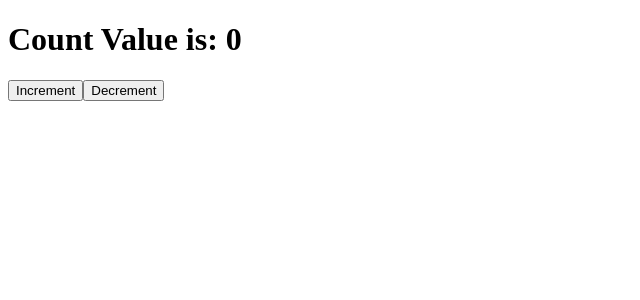
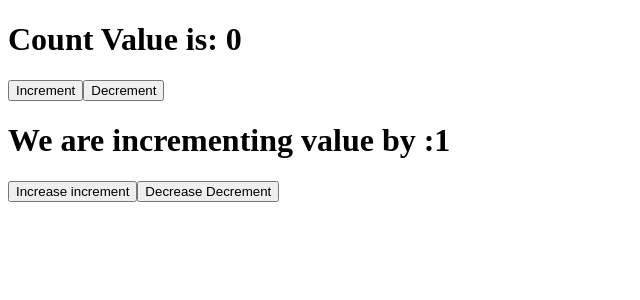
Before and after one commit to HarshitAnchan/React-, a React (Vite) app: page / in a window 1280 px wide. Shown: the top 300 px of the page, without its empty margins (0-640 px from the left). Built offline with nearby package versions, Linux system fonts and the light colour scheme.

Commit message:
Multiple state in react

```diff
--- a/src/components/Counter.jsx
+++ b/src/components/Counter.jsx
@@ -2,11 +2,22 @@
 
 export default function Counter() {
   const [count, setCount] = useState(0);
+
+  const [incrementBy, setIncrementBy] = useState(1);
+
   function Increment() {
-    setCount(count + 1);
+    setCount(count + incrementBy);
   }
   function Decrement() {
-    setCount(count - 1);
+    setCount(count - incrementBy);
+  }
+
+  function increaseIncrement() {
+    setIncrementBy(incrementBy + 1);
+  }
+
+  function decreaseIncrement() {
+    setIncrementBy(incrementBy - 1);
   }
 
   return (
@@ -14,6 +25,10 @@
       <h1>Count Value is: {count}</h1>
       <button onClick={Increment}> Increment</button>
       <button onClick={Decrement}> Decrement</button>
+
+      <h1>We are incrementing value by :{incrementBy}</h1>
+      <button onClick={increaseIncrement}> Increase increment</button>
+      <button onClick={decreaseIncrement}> Decrease Decrement</button>
     </div>
   );
 }
```
